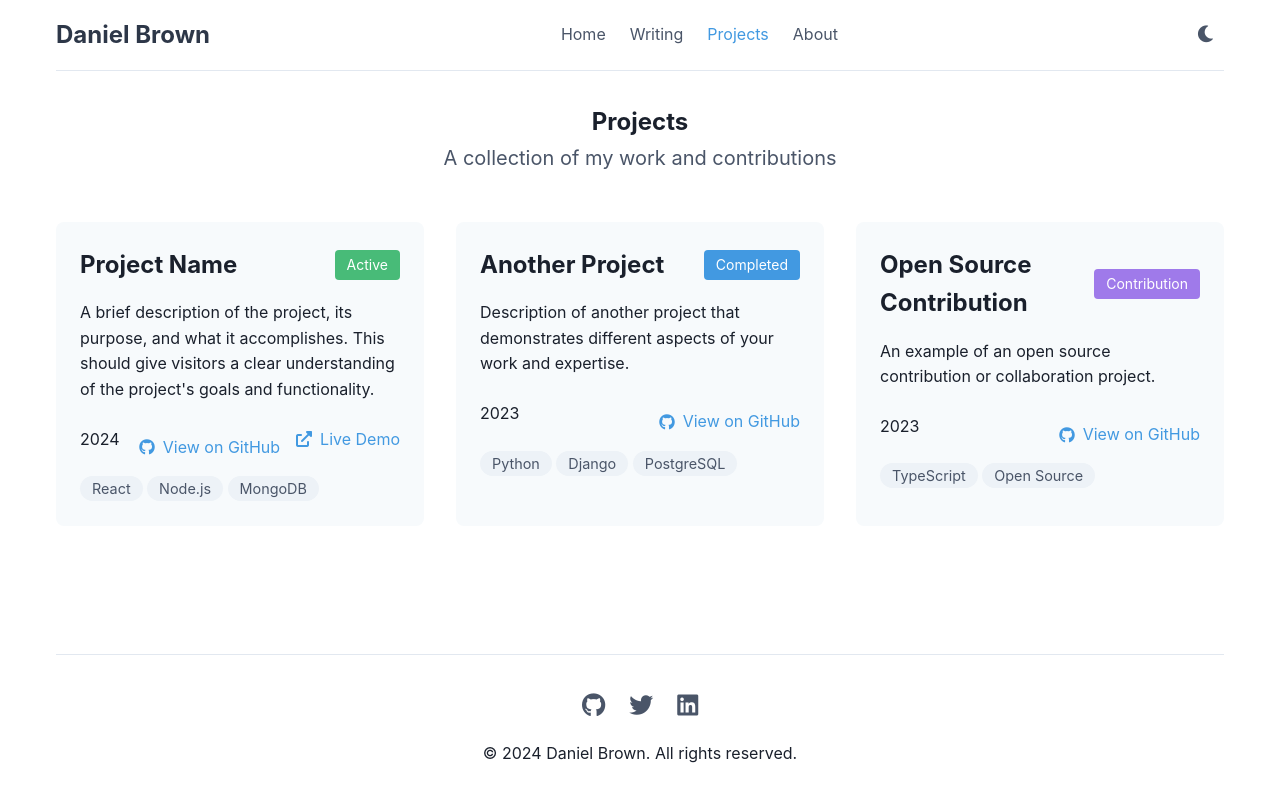
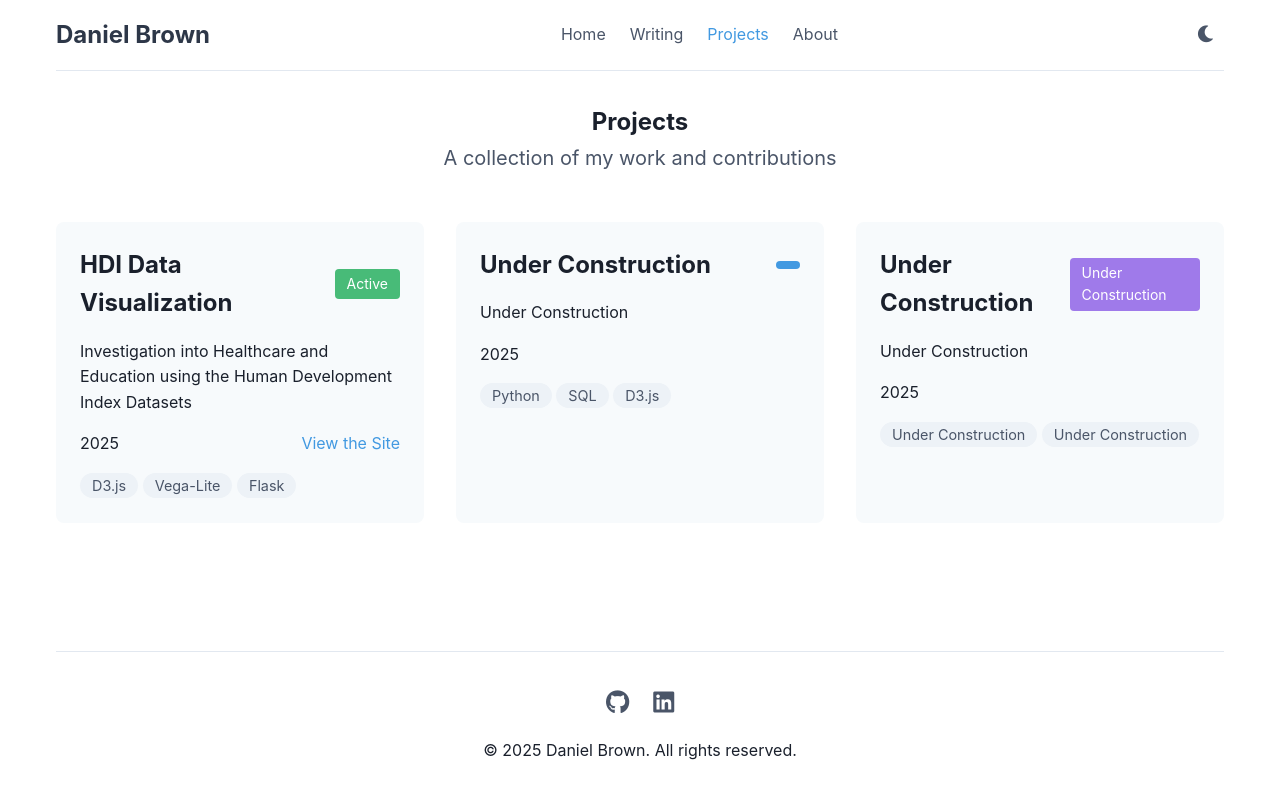
Before and after one commit to danielsbrown3/danielsbrown3.github.io, a Jekyll site: the page projects.html, which Jekyll copies as it is, in a window 1280 px wide. Shown: the top 802 px of the page. Built offline with Jekyll 4.4.1, drawn with Linux system fonts in a browser that asks for light colours.

Commit message:
fixing stuff

```diff
--- a/projects.html
+++ b/projects.html
@@ -35,66 +35,57 @@
             <section class="projects-grid">
                 <article class="project-card">
                     <div class="project-header">
-                        <h2>Project Name</h2>
+                        <h2>HDI Data Visualization</h2>
                         <span class="project-status active">Active</span>
                     </div>
-                    <p class="project-description">A brief description of the project, its purpose, and what it accomplishes. This should give visitors a clear understanding of the project's goals and functionality.</p>
+                    <p class="project-description">Investigation into Healthcare and Education using the Human Development Index Datasets</p>
                     <div class="project-meta">
-                        <span class="project-date">2024</span>
+                        <span class="project-date">2025</span>
                         <div class="project-links">
-                            <a href="https://github.com/username/project" class="github-link">
-                                <i class="fab fa-github"></i> View on GitHub
-                            </a>
                             <a href="https://project-demo.com" class="demo-link">
-                                <i class="fas fa-external-link-alt"></i> Live Demo
+                                <i class="https://apps.ischool.berkeley.edu/~danielbrown/w209/"></i> View the Site
                             </a>
                         </div>
                     </div>
                     <div class="project-tags">
-                        <span class="tag">React</span>
-                        <span class="tag">Node.js</span>
-                        <span class="tag">MongoDB</span>
+                        <span class="tag">D3.js</span>
+                        <span class="tag">Vega-Lite</span>
+                        <span class="tag">Flask</span>
                     </div>
                 </article>
 
                 <article class="project-card">
                     <div class="project-header">
-                        <h2>Another Project</h2>
-                        <span class="project-status completed">Completed</span>
+                        <h2>Under Construction</h2>
+                        <span class="project-status completed"></span>
                     </div>
-                    <p class="project-description">Description of another project that demonstrates different aspects of your work and expertise.</p>
+                    <p class="project-description">Under Construction</p>
                     <div class="project-meta">
-                        <span class="project-date">2023</span>
+                        <span class="project-date">2025</span>
                         <div class="project-links">
-                            <a href="https://github.com/username/another-project" class="github-link">
-                                <i class="fab fa-github"></i> View on GitHub
-                            </a>
                         </div>
                     </div>
                     <div class="project-tags">
                         <span class="tag">Python</span>
-                        <span class="tag">Django</span>
-                        <span class="tag">PostgreSQL</span>
+                        <span class="tag">SQL</span>
+                        <span class="tag">D3.js</span>
                     </div>
                 </article>
 
                 <article class="project-card">
                     <div class="project-header">
-                        <h2>Open Source Contribution</h2>
-                        <span class="project-status contribution">Contribution</span>
+                        <h2>Under Construction</h2>
+                        <span class="project-status contribution">Under Construction</span>
                     </div>
-                    <p class="project-description">An example of an open source contribution or collaboration project.</p>
+                    <p class="project-description">Under Construction</p>
                     <div class="project-meta">
-                        <span class="project-date">2023</span>
+                        <span class="project-date">2025</span>
                         <div class="project-links">
-                            <a href="https://github.com/org/repo" class="github-link">
-                                <i class="fab fa-github"></i> View on GitHub
-                            </a>
                         </div>
                     </div>
                     <div class="project-tags">
-                        <span class="tag">TypeScript</span>
-                        <span class="tag">Open Source</span>
+                        <span class="tag">Under Construction</span>
+                        <span class="tag">Under Construction</span>
                     </div>
                 </article>
             </section>
@@ -105,14 +96,11 @@
                 <a href="https://github.com/username" aria-label="GitHub">
                     <i class="fab fa-github"></i>
                 </a>
-                <a href="https://twitter.com/username" aria-label="Twitter">
-                    <i class="fab fa-twitter"></i>
-                </a>
                 <a href="https://linkedin.com/in/username" aria-label="LinkedIn">
                     <i class="fab fa-linkedin"></i>
                 </a>
             </div>
-            <p>&copy; 2024 Daniel Brown. All rights reserved.</p>
+            <p>&copy; 2025 Daniel Brown. All rights reserved.</p>
         </footer>
     </div>
     <script src="assets/js/theme.js"></script>
```
Also changed, not shown: _posts/2025-04-10-are-personal-websites-useful.md (+2 -3 lines).
